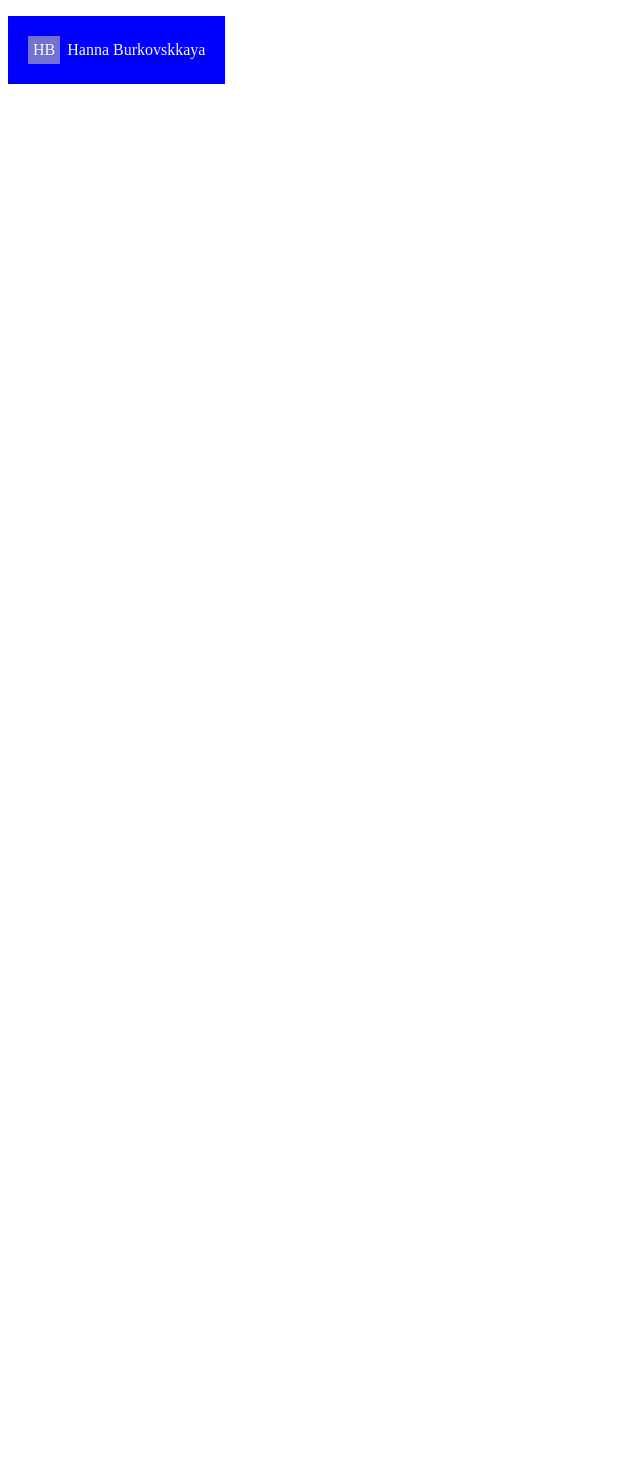
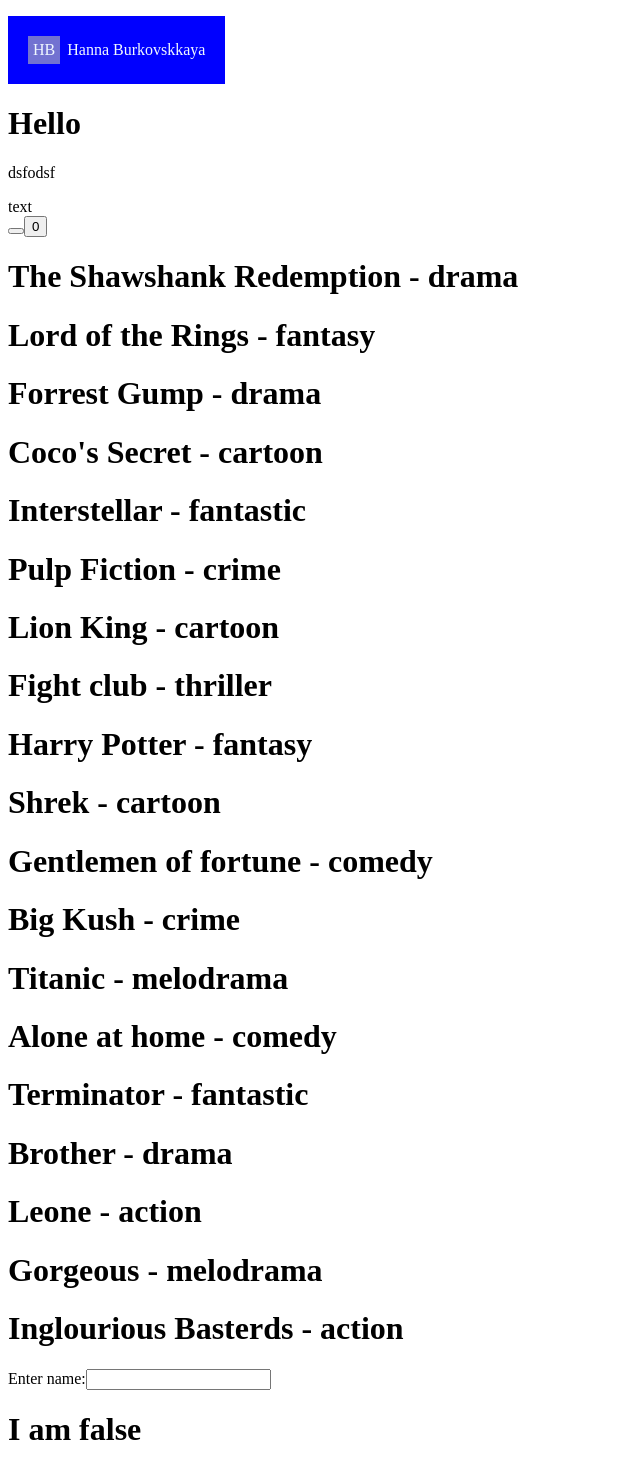
Before and after one commit to BurkovskayaAD/FE0115-react, a React (Create React App) app: page / in a window 1280 px wide. Shown: the part 85-1555 px from the top of the page, without its empty margins (0-640 px from the left). Before the commit the page ends 800 px from the top, so only its background shows below. Built offline with nearby package versions, Linux system fonts and the light colour scheme.

Commit message:
add lesson39

```diff
--- a/src/App.tsx
+++ b/src/App.tsx
@@ -2,6 +2,13 @@
 import './App.css';
 import Button from './components/Button/Button';
 import User from './components/User/User';
+import PropsChildren from './components/PropsChildren';
+import ExampleState from './components/ExampleState';
+import Map from './components/Map';
+import Form from './components/Form';
+import ConditionalState from './components/ConditionalState';
+
+
 
 function App() {
 
@@ -27,6 +34,16 @@
       <Button isDisable={false} functionClick={sayHi} content="fdgdfgdfg"></Button>
 
       <User surname="Hanna Burkovskkaya"></User>
+
+      <PropsChildren>dsfodsf</PropsChildren>
+
+      <ExampleState></ExampleState>
+
+      <Map></Map>
+
+      <Form></Form>
+
+      <ConditionalState></ConditionalState>
     </>
   );
 }
--- /dev/null
+++ b/src/components/ConditionalState.tsx
@@ -0,0 +1,10 @@
+function ConditionalState() {
+
+    let isShow = false;
+    return ( <>
+        {isShow ? <h1>I am true</h1> : <h1>I am false</h1>}
+        {isShow && <h1>AAAAAAAAAAAAaa</h1>}
+    </> );
+}
+
+export default ConditionalState;
--- /dev/null
+++ b/src/components/ExampleState.tsx
@@ -0,0 +1,23 @@
+import { useState } from "react";
+
+function ExampleState() {
+    // let isChecked = useState();
+    // console.log(isChecked)
+
+    let [isChecked, setIsChecked] = useState("text");
+    let [count, setCount] = useState(0);
+
+    function clickButton(): void {
+        setIsChecked("aaaaaa")
+    }
+
+    return (
+        <>
+        <div>{isChecked}</div>
+        <button type="button" onClick={clickButton}></button>
+        <button onClick={() => setCount(++count)}>{count}</button>
+        </>
+     );
+}
+
+export default ExampleState;
--- /dev/null
+++ b/src/components/Form.tsx
@@ -0,0 +1,20 @@
+import { useState } from "react";
+
+function Form() {
+
+    let [name, setName] = useState("");
+
+    function handleChange(event: any): void {
+        setName(event.target.value)
+    }
+
+    return (
+        <>
+            <label htmlFor="name">Enter name:</label>
+            <input type="text"  id="name" value={name} onChange={handleChange}/>
+            <div>{name}</div>
+        </>
+     );
+}
+
+export default Form;
--- /dev/null
+++ b/src/components/Map.tsx
@@ -0,0 +1,11 @@
+import { films } from "../data";
+
+function Map() {
+    return (
+        <>
+        {films.map((item) => <h1 key={item.title}>{item.title} - {item.genre}</h1>)}
+        </>
+     );
+}
+
+export default Map;
--- /dev/null
+++ b/src/components/PropsChildren.tsx
@@ -0,0 +1,17 @@
+type TPropsChildren = {
+    children: string
+}
+
+function PropsChildren({children}: TPropsChildren) {
+    return (
+        // <button>{children}</button>
+        <>
+            <div>
+                <h1>Hello</h1>
+                <p>{children}</p>
+            </div>
+        </>
+     );
+}
+
+export default PropsChildren;
--- /dev/null
+++ b/src/data.ts
@@ -0,0 +1,83 @@
+type TData = {
+    "title": string,
+    "genre": string
+}
+
+export const films: TData[] = [
+        {
+            "title": "The Shawshank Redemption",
+            "genre": "drama"
+        },
+        {
+            "title": "Lord of the Rings",
+            "genre": "fantasy"
+        },
+        {
+            "title": "Forrest Gump",
+            "genre": "drama"
+        },
+        {
+            "title": "Coco's Secret",
+            "genre": "cartoon"
+        },
+        {
+            "title": "Interstellar",
+            "genre": "fantastic"
+        },
+        {
+            "title": "Pulp Fiction",
+            "genre": "crime"
+        },
+        {
+            "title": "Lion King",
+            "genre": "cartoon"
+        },
+        {
+            "title": "Fight club",
+            "genre": "thriller"
+        },
+        {
+            "title": "Harry Potter",
+            "genre": "fantasy"
+        },
+        {
+            "title": "Shrek",
+            "genre": "cartoon"
+        },
+        {
+            "title": "Gentlemen of fortune",
+            "genre": "comedy"
+        },
+        {
+            "title": "Big Kush",
+            "genre": "crime"
+        },
+        {
+            "title": "Titanic",
+            "genre": "melodrama"
+        },
+        {
+            "title": "Alone at home",
+            "genre": "comedy"
+        },
+        {
+            "title": "Terminator",
+            "genre": "fantastic"
+        },
+        {
+            "title": "Brother",
+            "genre": "drama"
+        },
+        {
+            "title": "Leone",
+            "genre": "action"
+        },
+        {
+            "title": "Gorgeous",
+            "genre": "melodrama"
+        },
+        {
+            "title": "Inglourious Basterds",
+            "genre": "action"
+        }
+    ]
```
